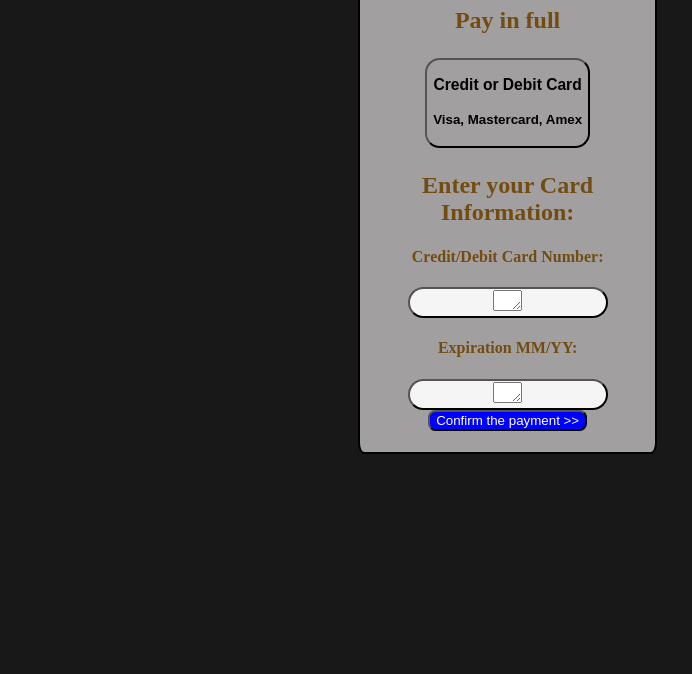
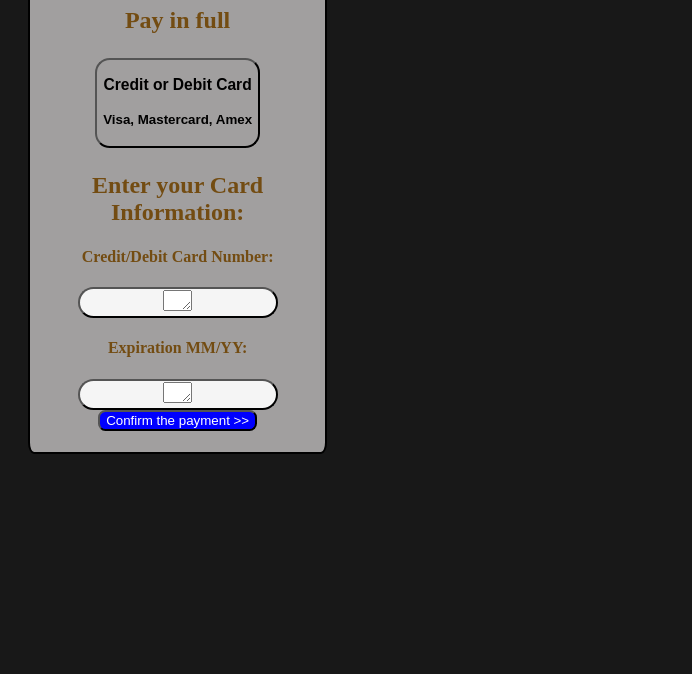
Before and after one commit to KarinTech/app_payment, a plain HTML site: page index.html in a window 1280 px wide. Shown: the part 145-819 px from the top of the page, without its empty margins (0-692 px from the left). Drawn offline with Linux system fonts and the light colour scheme.

Commit message:
Update estilo.css

```diff
--- a/estilo.css
+++ b/estilo.css
@@ -12,7 +12,7 @@ body{
         border-radius: 2%;
         background-color: rgb(161, 159, 159);
         padding:1%;
-        margin:20px 350px 220px;
+        margin:20px;
         text-align:center;
         font-weight:bold;
         color:rgb(115, 76, 18);
```
